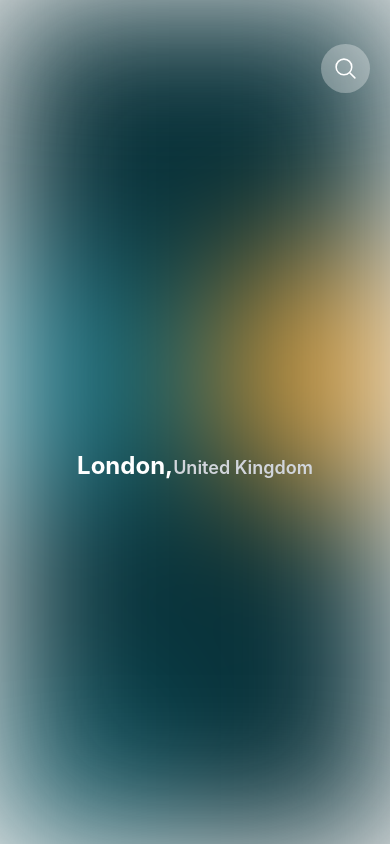
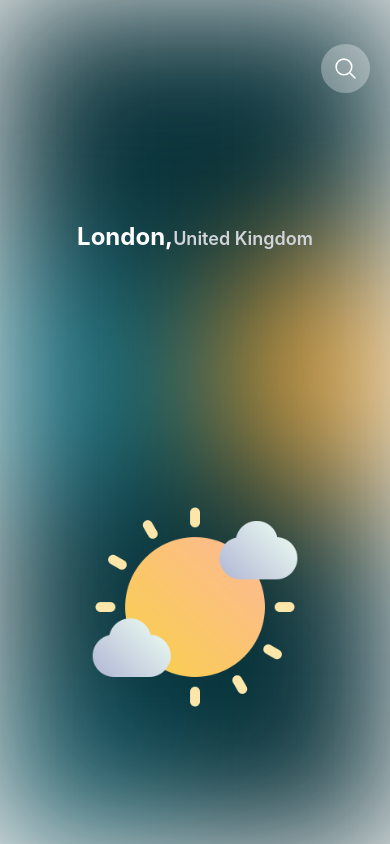
Before and after one commit to jurecapuder/react_native_weather, a React Native app: screen /Home in a window 390 px wide. Built offline with nearby package versions, Linux system fonts and the light colour scheme.

Commit message:
Add weather image to HomeScreen

```diff
--- a/screens/HomeScreen.js
+++ b/screens/HomeScreen.js
@@ -97,6 +97,14 @@ export default function HomeScreen() {
               United Kingdom
             </Text>
           </Text>
+
+          {/* Weather image */}
+          <View className="flex-row justify-center">
+            <Image
+              source={require('../assets/images/partlycloudy.png')}
+              className="w-52 h-52"
+            />
+          </View>
         </View>
       </SafeAreaView>
     </View>
```
